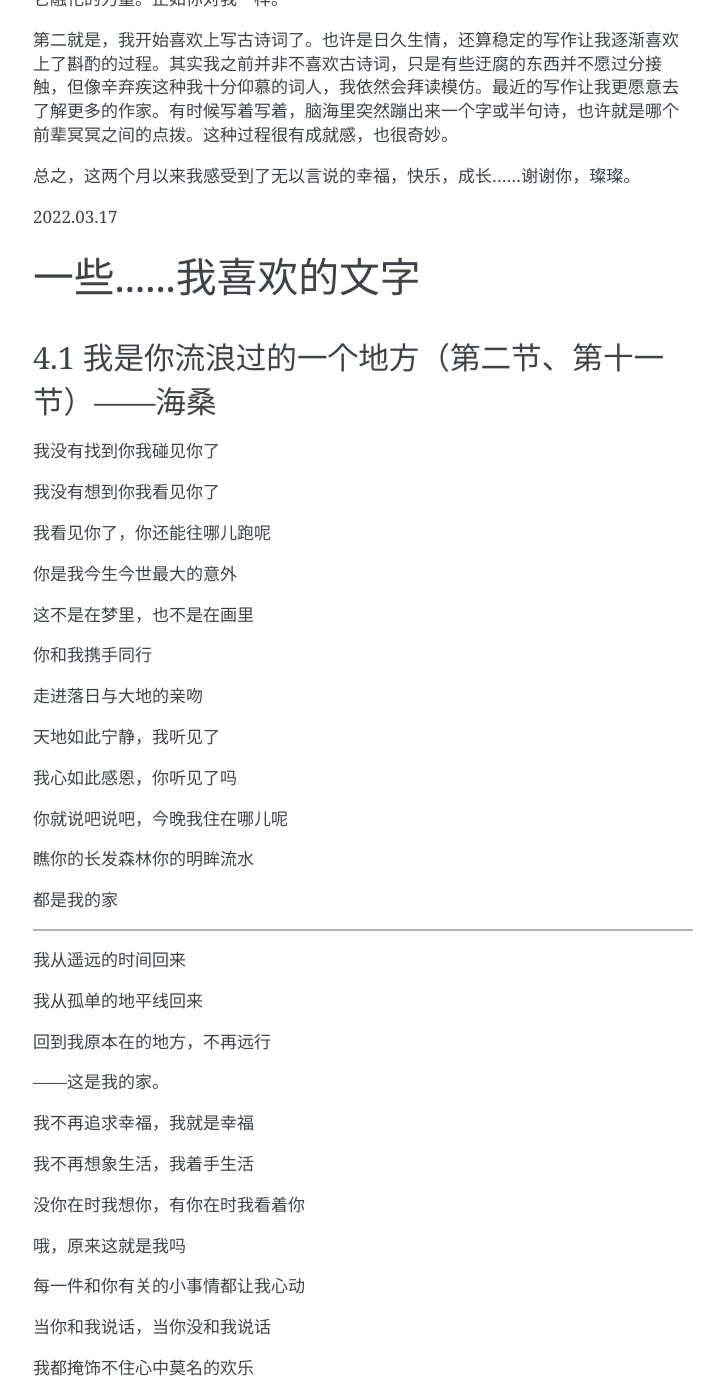
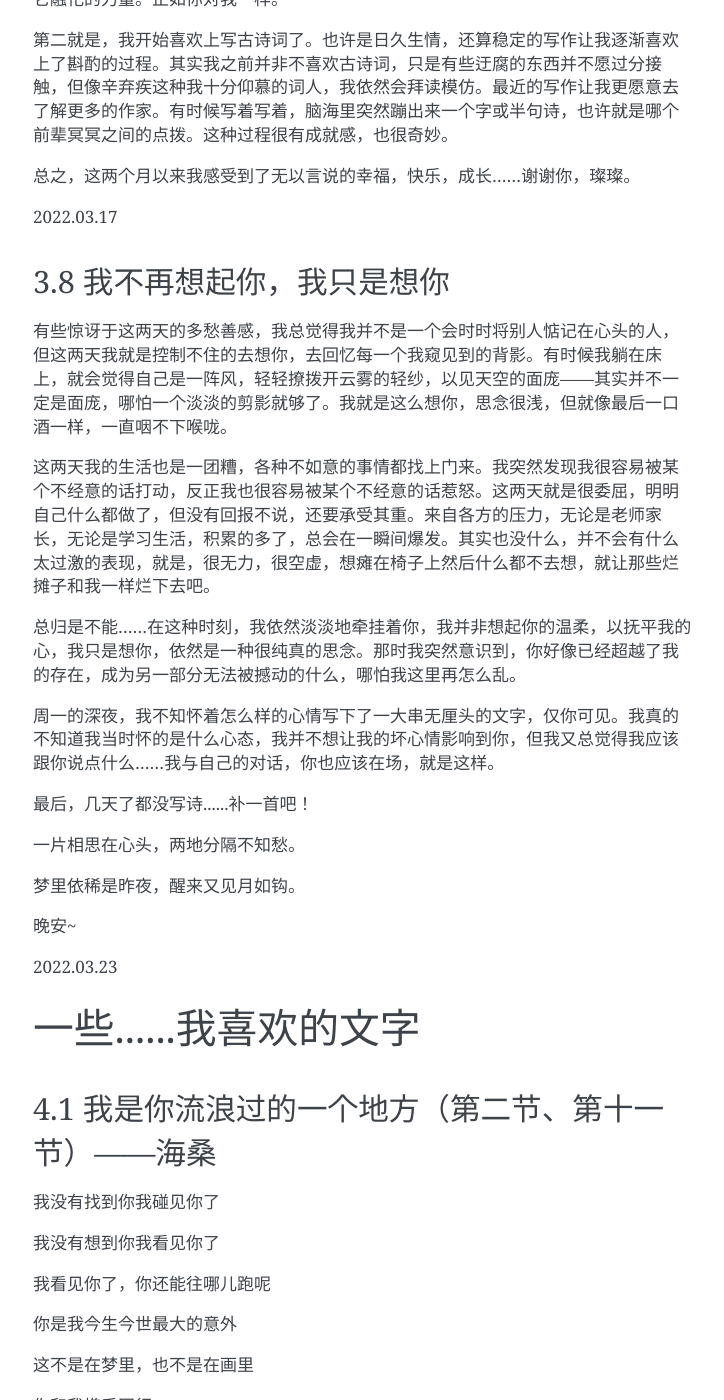
Before and after one commit to Leo4everlkc/my-blog, a Sphinx documentation site: the page built from source/language_introduction.rst, in a window 1280 px wide and 1400 px high, scrolled down 16221 px. Shown: the whole window, without its empty margins (387-1111 px from the left). Built offline with Sphinx 7.4.7, drawn with Linux system fonts in a browser that asks for light colours.

Commit message:
Update language_introduction.rst

```diff
--- a/source/language_introduction.rst
+++ b/source/language_introduction.rst
@@ -759,6 +759,27 @@ Hi, 欢迎莅临我的世界
 
 2022.03.17
 
+3.8 我不再想起你，我只是想你
+---------------------
+
+有些惊讶于这两天的多愁善感，我总觉得我并不是一个会时时将别人惦记在心头的人，但这两天我就是控制不住的去想你，去回忆每一个我窥见到的背影。有时候我躺在床上，就会觉得自己是一阵风，轻轻撩拨开云雾的轻纱，以见天空的面庞——其实并不一定是面庞，哪怕一个淡淡的剪影就够了。我就是这么想你，思念很浅，但就像最后一口酒一样，一直咽不下喉咙。
+
+这两天我的生活也是一团糟，各种不如意的事情都找上门来。我突然发现我很容易被某个不经意的话打动，反正我也很容易被某个不经意的话惹怒。这两天就是很委屈，明明自己什么都做了，但没有回报不说，还要承受其重。来自各方的压力，无论是老师家长，无论是学习生活，积累的多了，总会在一瞬间爆发。其实也没什么，并不会有什么太过激的表现，就是，很无力，很空虚，想瘫在椅子上然后什么都不去想，就让那些烂摊子和我一样烂下去吧。
+
+总归是不能……在这种时刻，我依然淡淡地牵挂着你，我并非想起你的温柔，以抚平我的心，我只是想你，依然是一种很纯真的思念。那时我突然意识到，你好像已经超越了我的存在，成为另一部分无法被撼动的什么，哪怕我这里再怎么乱。
+
+周一的深夜，我不知怀着怎么样的心情写下了一大串无厘头的文字，仅你可见。我真的不知道我当时怀的是什么心态，我并不想让我的坏心情影响到你，但我又总觉得我应该跟你说点什么……我与自己的对话，你也应该在场，就是这样。
+
+最后，几天了都没写诗......补一首吧！
+
+一片相思在心头，两地分隔不知愁。
+
+梦里依稀是昨夜，醒来又见月如钩。
+
+晚安~
+
+2022.03.23
+
 一些......我喜欢的文字
 ======================
 
```
